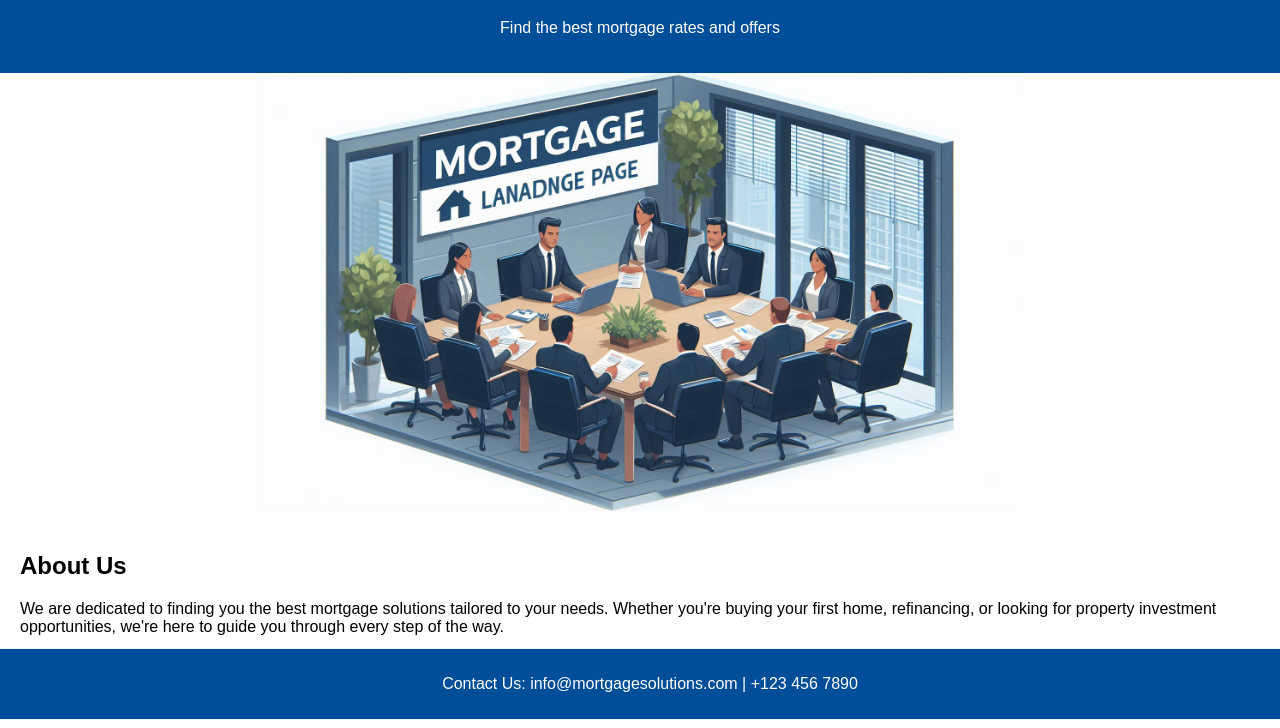
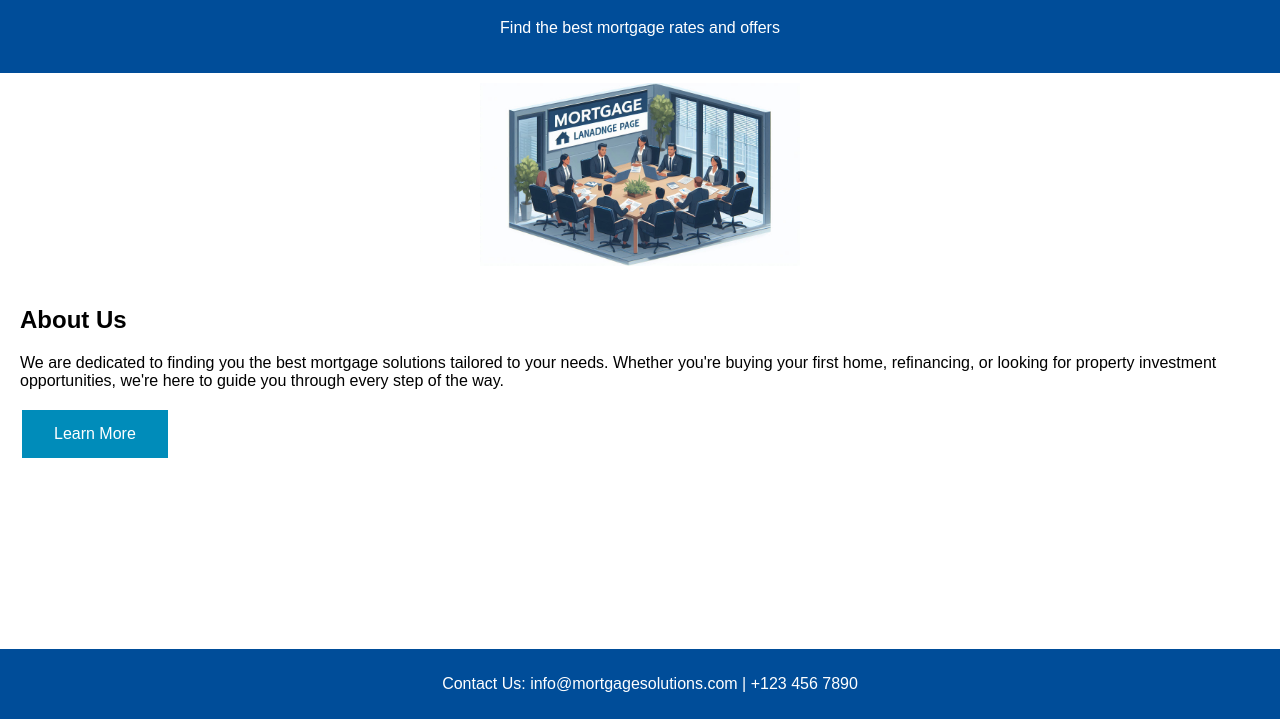
Before and after one commit to MWGMorningwood/SWA-Template, a plain HTML site: page index.html in a window 1280 px wide. Shown: the part 81-809 px from the top of the page. Drawn offline with Linux system fonts and the light colour scheme.

Commit message:
Update image size and add padding to header image

```diff
--- a/style.css
+++ b/style.css
@@ -4,7 +4,8 @@ body { font-family: Arial, sans-serif; margin: 0; padding: 0; }
 .footer { background-color: #004d99; color: white; text-align: center; padding: 10px; position: fixed; bottom: 0; width: 100%; }
 .button { background-color: #008CBA; border: none; color: white; padding: 15px 32px; text-align: center; text-decoration: none; display: inline-block; font-size: 16px; margin: 4px 2px; cursor: pointer; }
 .header + img {
-    max-width: 60%; /* Adjust this value to control the image size */
+    max-width: 25%; /* Adjust this value to control the image size */
     display: block;
     margin: 0 auto; /* This centers the image horizontally */
+    padding-top: 10px;
 }
```
